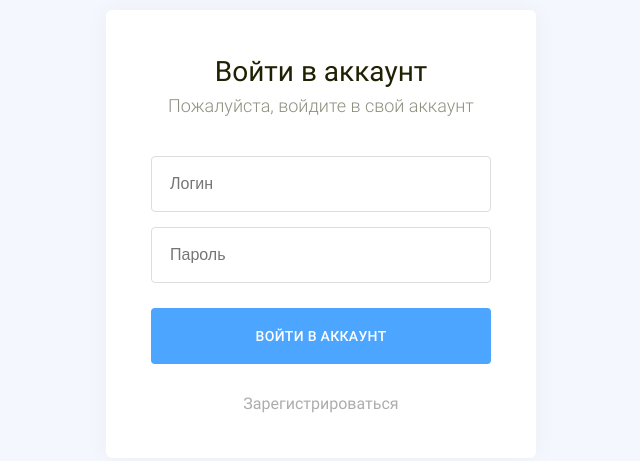
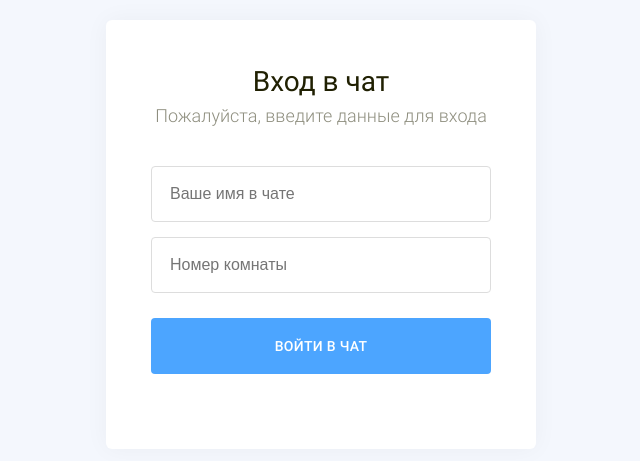
Before and after one commit to himo10/chat-simple_markup, a website: page src/login.html in a window 1280 px wide. Shown: the part 166-627 px from the top of the page, without its empty margins (319-959 px from the left). Drawn offline with nearby package versions, Linux system fonts and the light colour scheme; files that its build step writes are made by us from their sources.

Commit message:
Update login.html

```diff
--- a/src/login.html
+++ b/src/login.html
@@ -2,17 +2,15 @@
 
 <div class="auth-layout">
   <div class="auth">
-    <div class="auth__title">Войти в аккаунт</div>
-    <div class="auth__desc">Пожалуйста, войдите в свой аккаунт</div>
+    <div class="auth__title">Вход в чат</div>
+    <div class="auth__desc">Пожалуйста, введите данные для входа</div>
     <div class="auth__field">
-      <input type="text" class="auth__input" placeholder="Логин">
+      <input type="text" class="auth__input" placeholder="Ваше имя в чате">
     </div>
     <div class="auth__field">
-      <input type="text" class="auth__input" placeholder="Пароль">
+      <input type="text" class="auth__input" placeholder="Номер комнаты">
     </div>
-    <button type="submit" class="auth__submit">Войти в аккаунт</button>
-
-    <a href="#" class="auth__switch">Зарегистрироваться</a>
+    <button type="submit" class="auth__submit">Войти в чат</button>
   </div>
 </div>
 
```
Also changed, not shown: dist/login.html.
